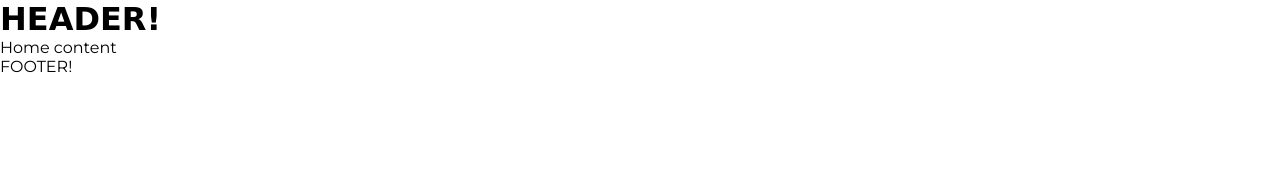
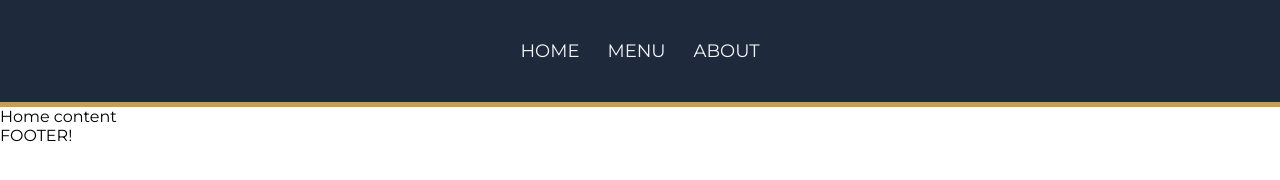
Before and after one commit to GDimitroff/restaurant-page, a website built with webpack: page src/template.html in a window 1280 px wide. Built offline with nearby package versions, Linux system fonts and the light colour scheme; a web font is replaced by a local one.

Commit message:
Add navbar

```diff
--- a/src/components/header.js
+++ b/src/components/header.js
@@ -1,12 +1,5 @@
 function createHeader() {
   const header = document.createElement('header');
-  header.classList.add('header');
-
-  const restaurantName = document.createElement('h1');
-  restaurantName.classList.add('restaurant-name');
-  restaurantName.textContent = 'HEADER!';
-
-  header.appendChild(restaurantName);
 
   return header;
 }
--- /dev/null
+++ b/src/components/navbar.js
@@ -0,0 +1,29 @@
+function createNavbar() {
+  const nav = document.createElement('nav');
+  const ul = document.createElement('ul');
+
+  const liHome = document.createElement('li');
+  const aHome = document.createElement('a');
+  aHome.href = '#';
+  aHome.textContent = 'Home';
+  liHome.appendChild(aHome);
+
+  const liMenu = document.createElement('li');
+  const aMenu = document.createElement('a');
+  aMenu.href = '#';
+  aMenu.textContent = 'Menu';
+  liMenu.appendChild(aMenu);
+
+  const liAbout = document.createElement('li');
+  const aAbout = document.createElement('a');
+  aAbout.href = '#';
+  aAbout.textContent = 'About';
+  liAbout.appendChild(aAbout);
+
+  ul.append(liHome, liMenu, liAbout);
+  nav.appendChild(ul);
+
+  return nav;
+}
+
+export default createNavbar;
--- a/src/index.js
+++ b/src/index.js
@@ -1,12 +1,16 @@
 import './main.css';
 import createHeader from './components/header';
+import createNavbar from './components/navbar';
 import createFooter from './components/footer';
 import createHome from './modules/home';
 
 function init() {
   const body = document.querySelector('body');
   const header = createHeader();
+  const navbar = createNavbar();
   const footer = createFooter();
+
+  header.appendChild(navbar);
 
   const main = document.createElement('main');
   main.classList.add('main');
--- a/src/main.css
+++ b/src/main.css
@@ -1,3 +1,9 @@
+:root {
+  --primary-light: #f1f5f9;
+  --primary-dark: #1e293b;
+  --primary-gold: #c59d5f;
+}
+
 *,
 *::after,
 *::before {
@@ -11,11 +17,44 @@ html {
 }
 
 body {
-  min-height: 100vh;
   font-family: 'Montserrat', sans-serif;
+  /* font-family: 'Herr Von Muellerhoff', cursive; */
   font-size: 1.6rem;
 }
 
-.header {
-  font-family: 'Herr Von Muellerhoff', cursive;
+header {
+  background-color: var(--primary-dark);
 }
+
+nav {
+  padding: 4rem 0;
+  border-bottom: 5px solid var(--primary-gold);
+}
+
+ul {
+  list-style: none;
+  display: flex;
+  justify-content: center;
+  align-items: center;
+  gap: 28px;
+}
+
+li {
+  font-size: 1.8rem;
+}
+
+li > a:link,
+li > a:visited {
+  text-transform: uppercase;
+  text-decoration: none;
+  color: var(--primary-light);
+  border-bottom: 3px solid transparent;
+  padding-bottom: 6px;
+  transition: 0.2s ease-in-out;
+}
+
+li > a:hover,
+li > a:active {
+  color: var(--primary-gold);
+  border-bottom: 3px solid var(--primary-gold);
+}
```
